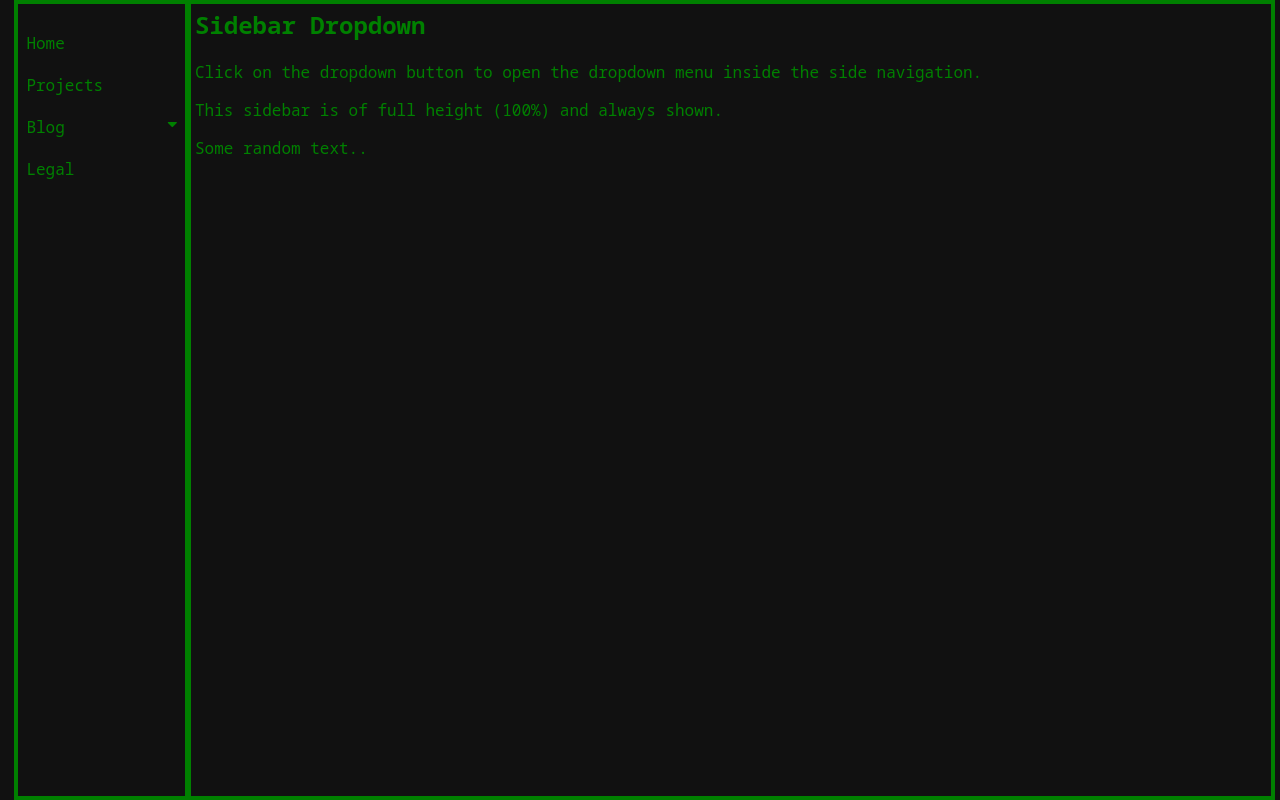
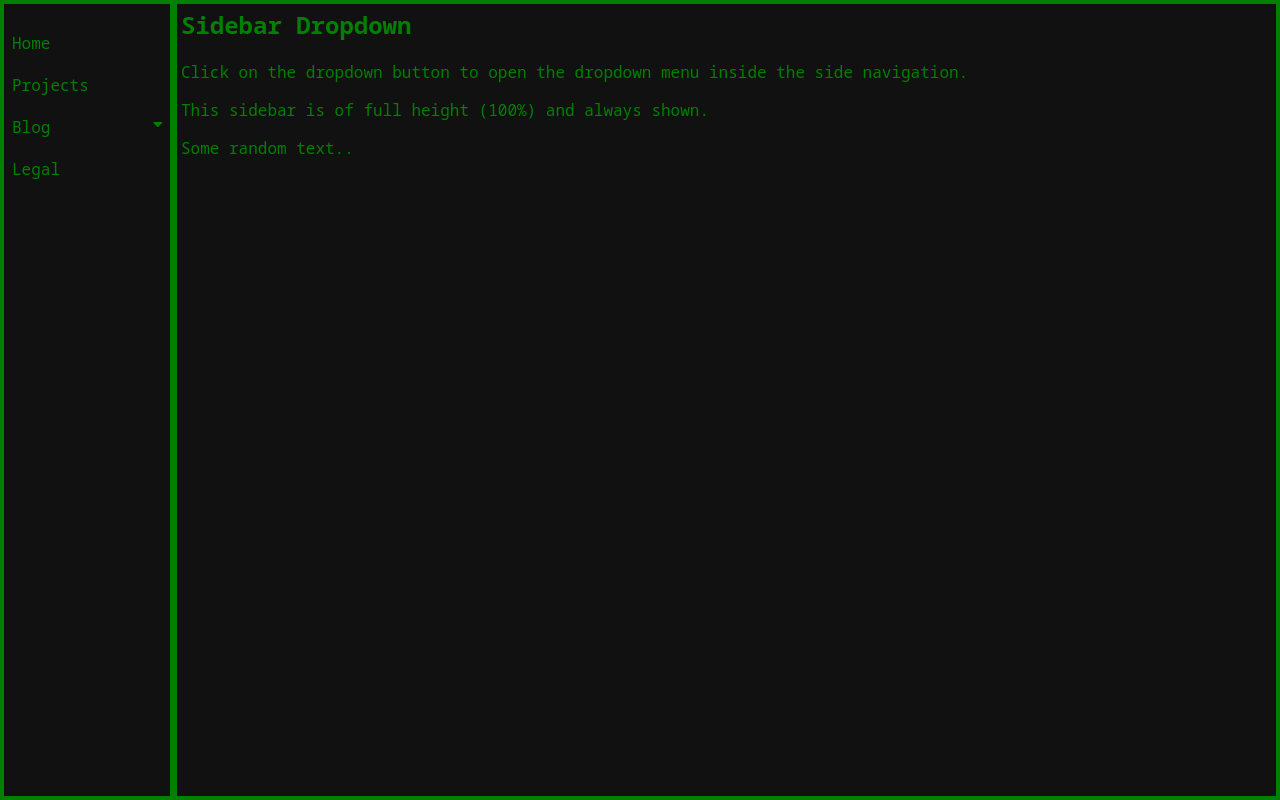
Before and after one commit to 25HoursaDay/blog, a plain HTML site: page main-assets/sidenav.html in a window 1280 px wide. Drawn offline with Linux system fonts and the light colour scheme.

Commit message:
Update sidenav.html

```diff
--- a/main-assets/sidenav.html
+++ b/main-assets/sidenav.html
@@ -18,7 +18,7 @@ body {font-family: noto sans mono; overflow-x: hidden; overflow-y: auto; backgro
   font-size: 16px;
   z-index: 1;
   top: 0;
-  margin-left: 0.5%;
+  left: 0;
   background-color: #111111;
 }
 .sidenav a, .dropdown-btn {
@@ -41,11 +41,11 @@ body {font-family: noto sans mono; overflow-x: hidden; overflow-y: auto; backgro
   background-color: #000000;
 }
 .main {
-  margin-left: 14%;
   top: 0;
+  right: 0;
   font-size: 20px;
   height: 100%;
-  width: 85%;
+  width: 86.5%;
   background-color: #111111;
   box-shadow: 0px 0px 0px 4px green inset;
   position: absolute;
```
